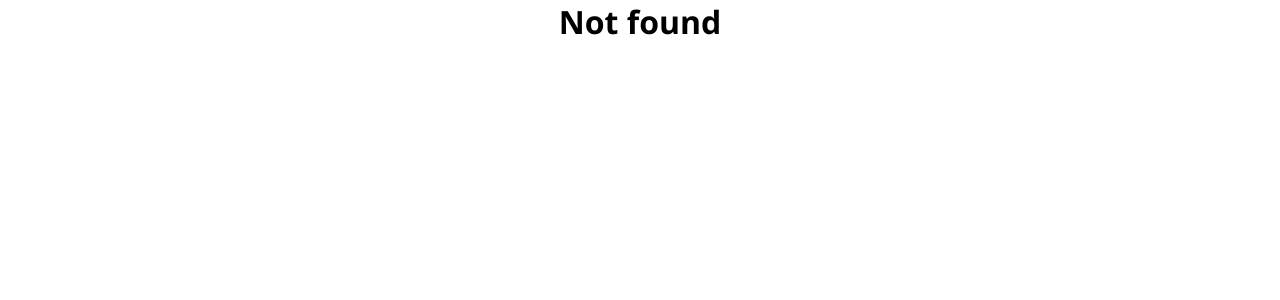
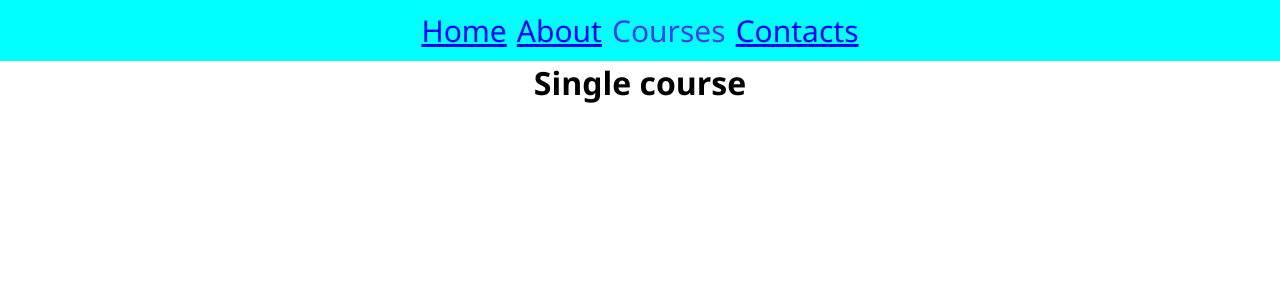
Before and after one commit to GhostArnold/practic-routing-app, a React (Create React App) app: page /courses/docker in a window 1280 px wide. Shown: the top 300 px of the page. Built offline with nearby package versions, Linux system fonts and the light colour scheme.

Commit message:
The first version of the bar menu with routing

```diff
--- a/package.json
+++ b/package.json
@@ -1,6 +1,6 @@
 {
   "name": "practic-routing-app",
-  "version": "0.1.0",
+  "version": "1.5.1",
   "private": true,
   "dependencies": {
     "@testing-library/jest-dom": "^5.17.0",
--- a/src/App.css
+++ b/src/App.css
@@ -1,3 +1,17 @@
 .App {
   text-align: center;
 }
+nav {
+  background-color: aqua;
+  padding: 10px;
+}
+
+nav a {
+  margin: 5px;
+  font-size: 30px;
+  color: blue;
+}
+.active {
+  color: rgb(64, 64, 236);
+  text-decoration: none;
+}
--- a/src/App.jsx
+++ b/src/App.jsx
@@ -1,6 +1,12 @@
 import { BrowserRouter, Route, Routes } from 'react-router-dom';
 import './App.css';
-
+import Home from './components/Home';
+import About from './components/About';
+import Contacts from './components/Contacts';
+import NotFound from './components/NotFound';
+import MainLayout from './layouts/MainLayout';
+import Courses from './components/Courses';
+import SingleCourse from './components/SingleCourse';
 function App() {
   return (
     // Обязательный тег, который нужен для обозначения того, что внутри сайта испоьзуется роутинг. future - флаг, для того
@@ -10,10 +16,17 @@ function App() {
         {/* Тег, где хранятся сами маршруты */}
         <Routes>
           {/* Route - определённый маршрут */}
-          <Route path="/" element={<h1>Home</h1>} />
-          <Route path="about" element={<h1>About</h1>} />
-          <Route path="contacts" element={<h1>Contacts</h1>} />
-          <Route path="*" element={<h1>Not found</h1>} />
+          <Route path="/" element={<MainLayout />}>
+            {/* index - значит, что маршрут по умолчанию, который в родительском маршруте */}
+            <Route element={<Home />} index />
+            <Route path="courses" element={<Courses />} />
+            {/* Отдельный курс, который идёт как дополнение к маршруту course */}
+            <Route path="courses/:slug" element={<SingleCourse />} />
+            <Route path="about" element={<About />} />
+            <Route path="contacts" element={<Contacts />} />
+
+            <Route path="*" element={<NotFound />} />
+          </Route>
         </Routes>
       </div>
     </BrowserRouter>
--- /dev/null
+++ b/src/components/About.jsx
@@ -0,0 +1,9 @@
+const About = () => {
+  return (
+    <>
+      <h1>About</h1>
+    </>
+  );
+};
+
+export default About;
--- /dev/null
+++ b/src/components/Contacts.jsx
@@ -0,0 +1,9 @@
+const Contacts = () => {
+  return (
+    <>
+      <h1>Contacts</h1>
+    </>
+  );
+};
+
+export default Contacts;
--- /dev/null
+++ b/src/components/Courses.jsx
@@ -0,0 +1,9 @@
+const Courses = () => {
+  return (
+    <>
+      <h1>Courses</h1>
+    </>
+  );
+};
+
+export default Courses;
--- /dev/null
+++ b/src/components/Home.jsx
@@ -0,0 +1,9 @@
+const Home = () => {
+  return (
+    <>
+      <h1>Home</h1>
+    </>
+  );
+};
+
+export default Home;
--- /dev/null
+++ b/src/components/Menu.jsx
@@ -0,0 +1,17 @@
+import { NavLink } from 'react-router-dom';
+
+// Компонент Menu представляет навигационное меню, содержащее ссылки для перехода между различными страницами приложения.
+const Menu = () => {
+  return (
+    // Навигационное меню обернуто в тег <nav>, чтобы обозначить его навигационный характер.
+    <nav>
+      {/* По умолчанию active класс добавляется к <NavLink> компоненту, когда он активен, поэтому вы можете использовать CSS для его оформления. */}
+      <NavLink to="/">Home</NavLink>
+      <NavLink to="/about">About</NavLink>
+      <NavLink to="/courses">Courses</NavLink>
+      <NavLink to="/contacts">Contacts</NavLink>
+    </nav>
+  );
+};
+
+export default Menu;
--- /dev/null
+++ b/src/components/NotFound.jsx
@@ -0,0 +1,9 @@
+const NotFound = () => {
+  return (
+    <>
+      <h1>Not Found</h1>
+    </>
+  );
+};
+
+export default NotFound;
--- /dev/null
+++ b/src/components/SingleCourse.jsx
@@ -0,0 +1,9 @@
+const SingleCourse = () => {
+  return (
+    <>
+      <h1>Single course</h1>
+    </>
+  );
+};
+
+export default SingleCourse;
--- /dev/null
+++ b/src/layouts/MainLayout.jsx
@@ -0,0 +1,14 @@
+import { Outlet } from 'react-router-dom';
+import Menu from '../components/Menu';
+
+const MainLayout = () => {
+  return (
+    <>
+      <Menu />
+      {/* Чтобы содержимое дочерних компонентов home отображалось там, где мы добавили Outlet */}
+      <Outlet />
+    </>
+  );
+};
+
+export default MainLayout;
```
Also changed, not shown: src/data/course.js (added, +29 -0 lines), 1 other file (tests, documents, lock files or other folders).
